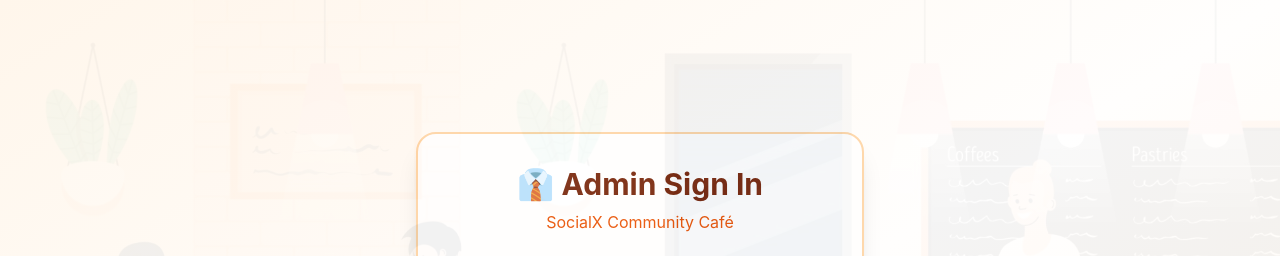
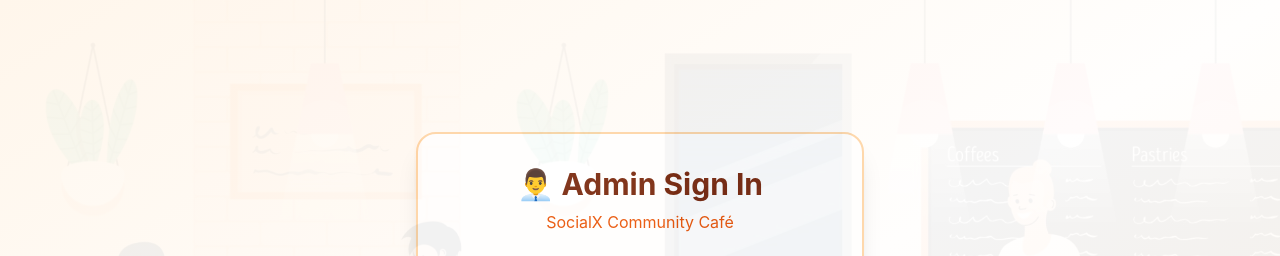
Before and after one commit to DevTechAI/DTA-SocialX-QR_Menu_POC, a Next.js app: page /auth/signin in a window 1280 px wide. Shown: the top 256 px of the page. Built offline with nearby package versions, Linux system fonts and the light colour scheme; no server answers.

Commit message:
admin page routing issues

```diff
--- a/app/auth/signin/page.tsx
+++ b/app/auth/signin/page.tsx
@@ -165,7 +165,7 @@ export default function SignInPage() {
     <div className="min-h-screen bg-gradient-to-br from-orange-50 via-white to-orange-50 flex items-center justify-center p-4">
       <div className="w-full max-w-md bg-white rounded-2xl shadow-xl p-8 border-2 border-orange-200">
         <div className="text-center mb-8">
-          <h1 className="text-3xl font-bold text-orange-900 mb-2">👔 Admin Sign In</h1>
+          <h1 className="text-3xl font-bold text-orange-900 mb-2">👨‍💼 Admin Sign In</h1>
           <p className="text-orange-600">SocialX Community Café</p>
         </div>
 
```
